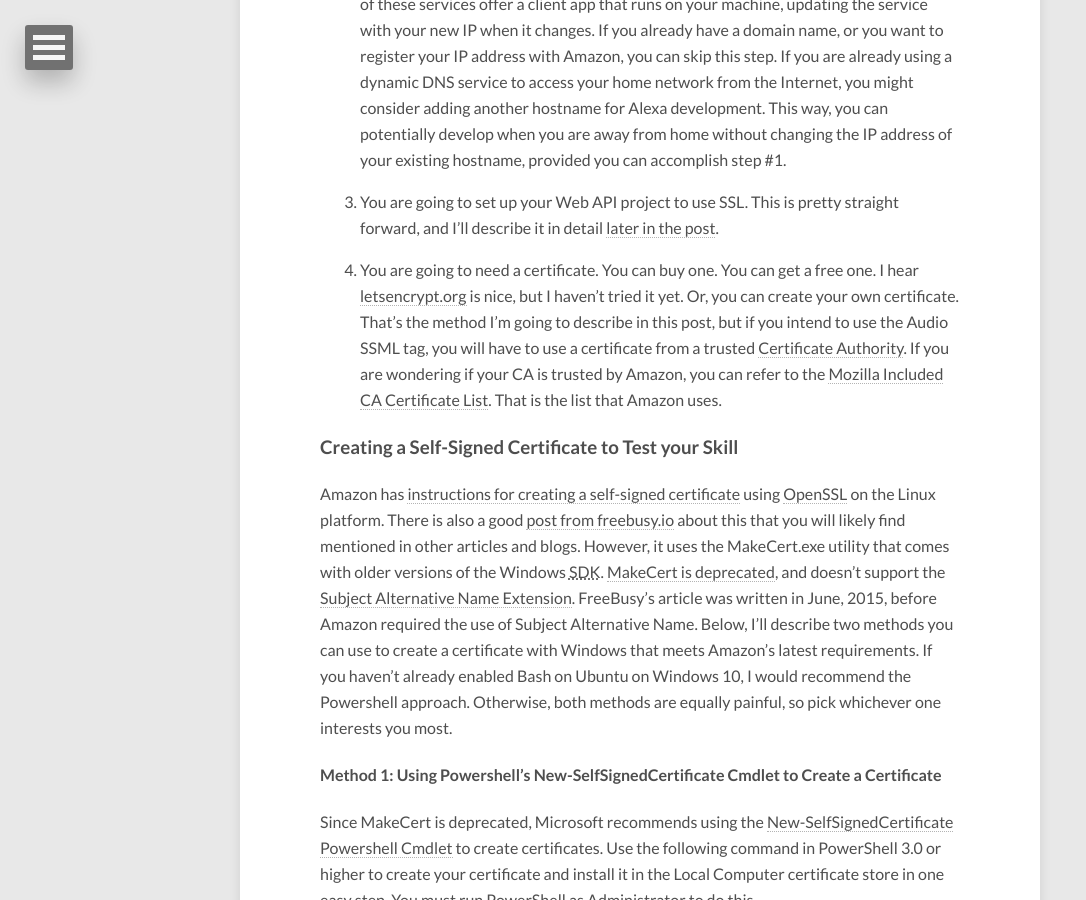
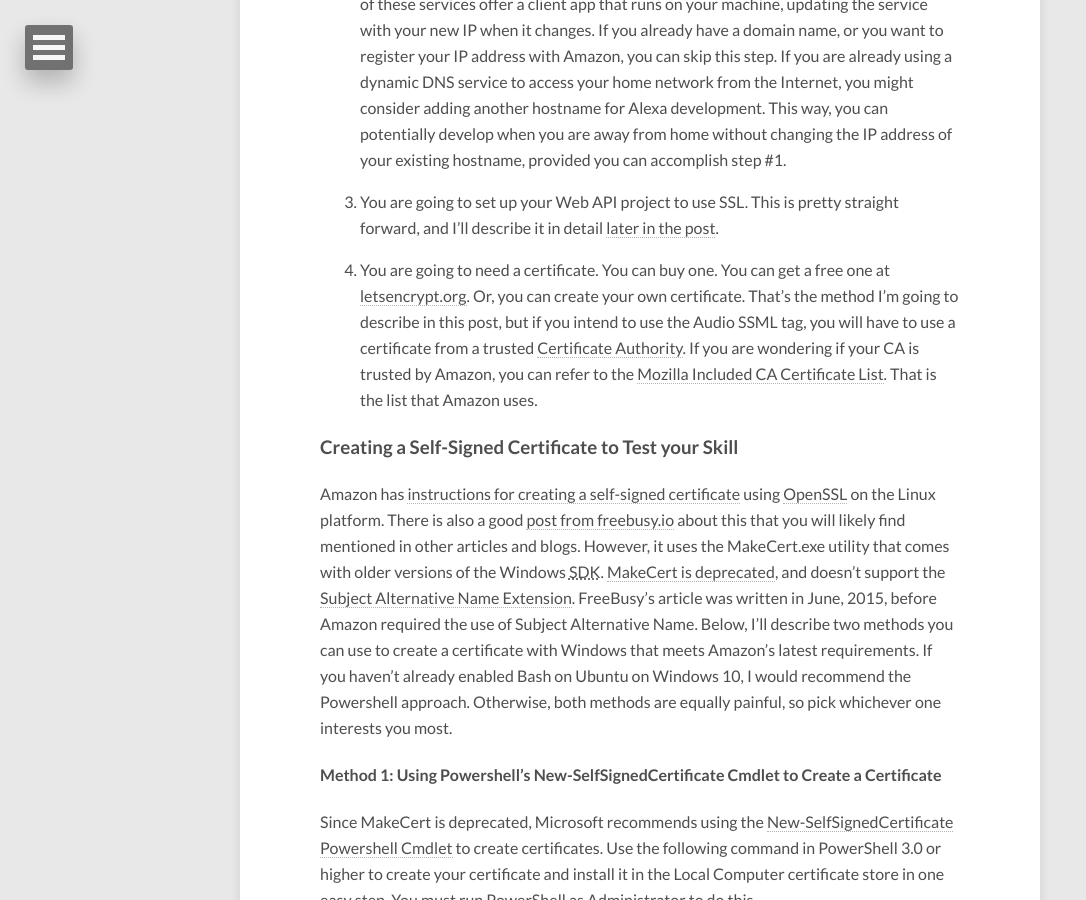
Before and after one commit to ljfraney/ljfraney.github.io, a Jekyll site: the page built from _posts/2016-12-28-alexa-dev-web-api.md, in a window 1280 px wide and 900 px high, scrolled down 1667 px. Shown: the whole window, without its empty margins (0-1086 px from the left). Built offline with Jekyll 4.4.1, drawn with Linux system fonts in a browser that asks for light colours; nearby versions of some CDN libraries; comment, search, counter and statistics services are not loaded.

Commit message:
Update about letsencrypt

```diff
--- a/_posts/2016-12-28-alexa-dev-web-api.md
+++ b/_posts/2016-12-28-alexa-dev-web-api.md
@@ -23,7 +23,7 @@
 
 3. You are going to set up your Web API project to use SSL. This is pretty straight forward, and I'll describe it in detail [later in the post](#enableSSL "Enabling your Web API App to Use SSL").
 
-4. You are going to need a certificate. You can buy one. You can get a free one. I hear [letsencrypt.org](https://letsencrypt.org "Let's Encrypt") is nice, but I haven't tried it yet. Or, you can create your own certificate. That's the method I'm going to describe in this post, but if you intend to use the Audio SSML tag, you will have to use a certificate from a trusted [Certificate Authority](https://en.wikipedia.org/wiki/Certificate_authority "Wikipedia article on certifite authority"). If you are wondering if your CA is trusted by Amazon, you can refer to the [Mozilla Included CA Certificate List](https://wiki.mozilla.org/CA:IncludedCAs, "Mozilla Included CA Certificate List"). That is the list that Amazon uses.
+4. You are going to need a certificate. You can buy one. You can get a free one at [letsencrypt.org](https://letsencrypt.org "Let's Encrypt"). Or, you can create your own certificate. That's the method I'm going to describe in this post, but if you intend to use the Audio SSML tag, you will have to use a certificate from a trusted [Certificate Authority](https://en.wikipedia.org/wiki/Certificate_authority "Wikipedia article on certifite authority"). If you are wondering if your CA is trusted by Amazon, you can refer to the [Mozilla Included CA Certificate List](https://wiki.mozilla.org/CA:IncludedCAs, "Mozilla Included CA Certificate List"). That is the list that Amazon uses.
 
 ### Creating a Self-Signed Certificate to Test your Skill
 
```
